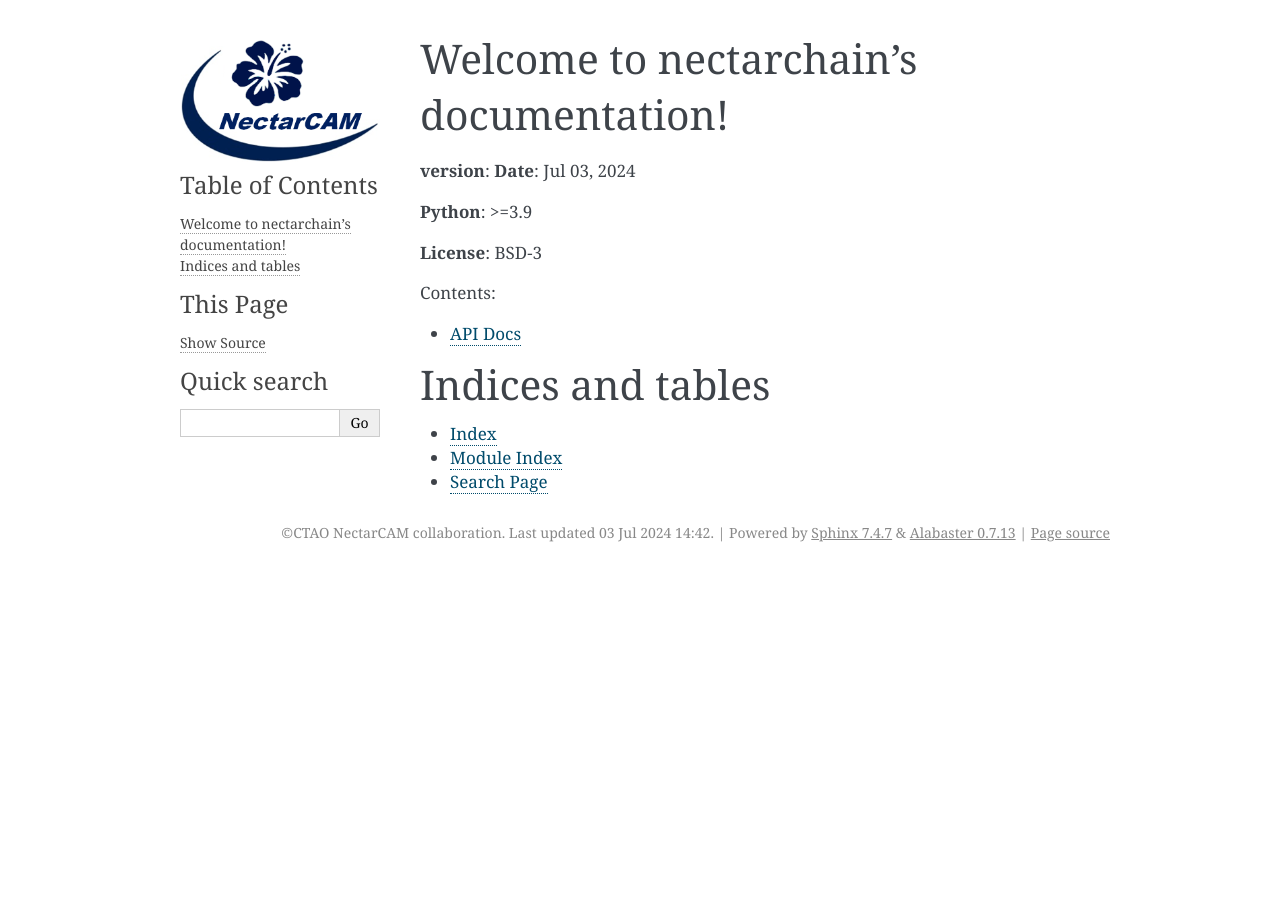
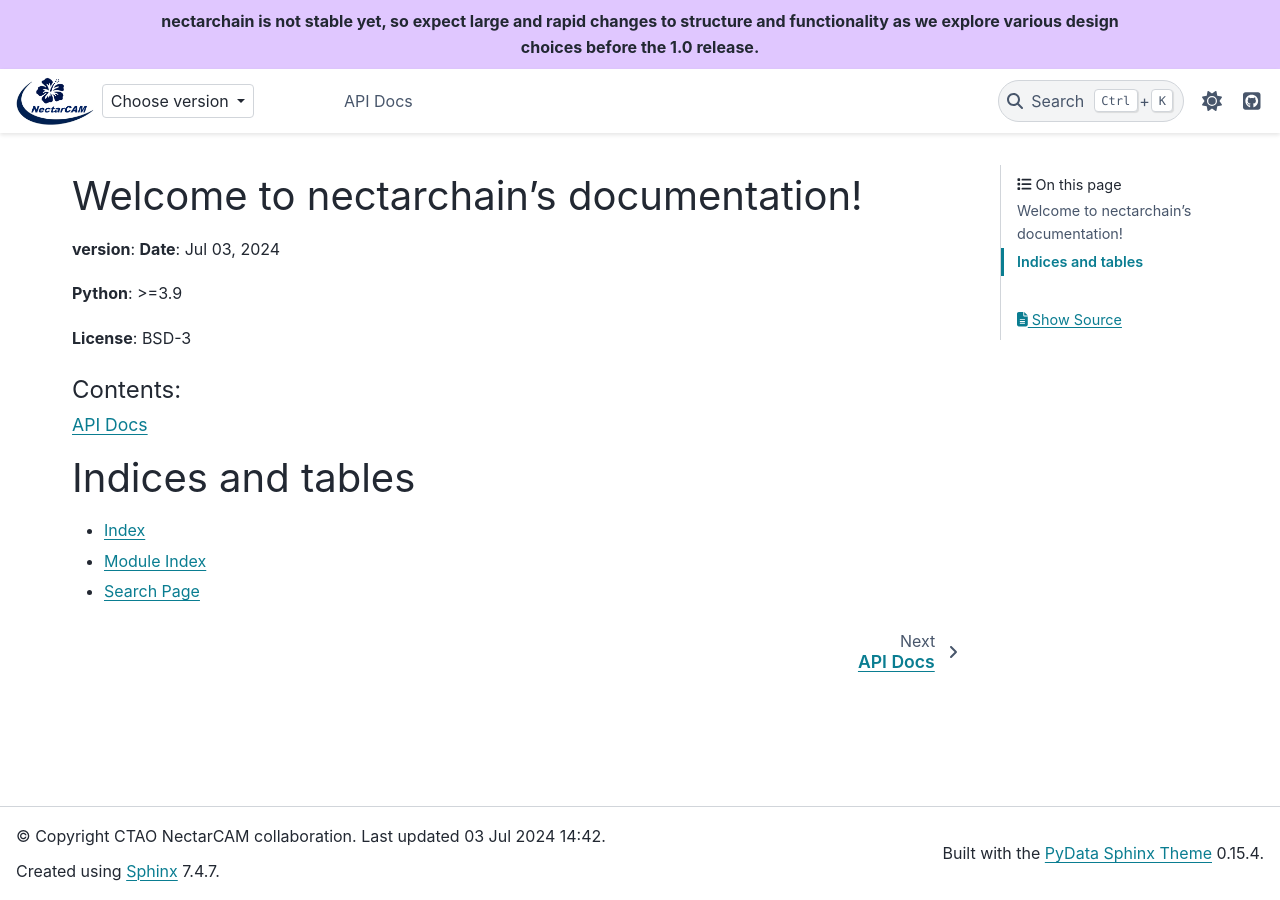
Before and after one commit to cta-observatory/nectarchain, a Sphinx documentation site: the page built from docs/index.rst, in a window 1280 px wide. Built offline with Sphinx 7.4.7 and the PyData theme 0.15.4, drawn with Linux system fonts in a browser that asks for light colours; the version number could not be read and is left out.

Commit message:
Revert "Simplify doc conf"
This reverts commit af71ab4c657291a34c3620df133dbcb4c7413b2a.

```diff
--- a/docs/conf.py
+++ b/docs/conf.py
@@ -6,6 +6,7 @@
 # -- Project information -----------------------------------------------------
 # https://www.sphinx-doc.org/en/master/usage/configuration.html#project-information
 import datetime
+import os
 import sys
 from pathlib import Path
 
@@ -16,7 +17,7 @@ if sys.version_info < (3, 11):
 else:
     import tomllib
 
-# sys.path.insert(0, os.path.abspath("../src"))
+sys.path.insert(0, os.path.abspath("../src"))
 
 pyproject_path = Path(__file__).parent.parent / "pyproject.toml"
 pyproject = tomllib.loads(pyproject_path.read_text())
@@ -69,6 +70,8 @@ master_doc = "index"
 
 templates_path = []  # ["_templates"]
 exclude_patterns = ["_build"]
+# have all links automatically associated with the right domain.
+default_role = "py:obj"
 
 # intersphinx allows referencing other packages sphinx docs
 intersphinx_mapping = {
@@ -83,19 +86,18 @@ todo_include_todos = True
 # -- Options for HTML output -------------------------------------------------
 # https://www.sphinx-doc.org/en/master/usage/configuration.html#options-for-html-output
 
-# html_theme = "pydata_sphinx_theme"
-html_theme = "alabaster"
+html_theme = "pydata_sphinx_theme"
 
 html_logo = "_static/nectarcam.png"
 html_theme_options = {
     "navigation_with_keys": False,
-    # "github_url": f"https://github.com/cta-observatory/{project}",
-    # "navbar_start": ["navbar-logo", "version-switcher"],
-    # "announcement": """
-    #     <p>nectarchain is not stable yet, so expect large and rapid
-    #     changes to structure and functionality as we explore various
-    #     design choices before the 1.0 release.</p>
-    # """,
+    "github_url": f"https://github.com/cta-observatory/{project}",
+    "navbar_start": ["navbar-logo", "version-switcher"],
+    "announcement": """
+        <p>nectarchain is not stable yet, so expect large and rapid
+        changes to structure and functionality as we explore various
+        design choices before the 1.0 release.</p>
+    """,
 }
 
 # Add any paths that contain custom static files (such as style sheets) here,
--- a/docs/reference.rst
+++ b/docs/reference.rst
@@ -7,5 +7,4 @@ API Docs
    :toctree: _autosummary
    :recursive:
 
-.. automodapi:: nectarchain.data
-   :no-inheritance-diagram:
+   nectarchain
```
